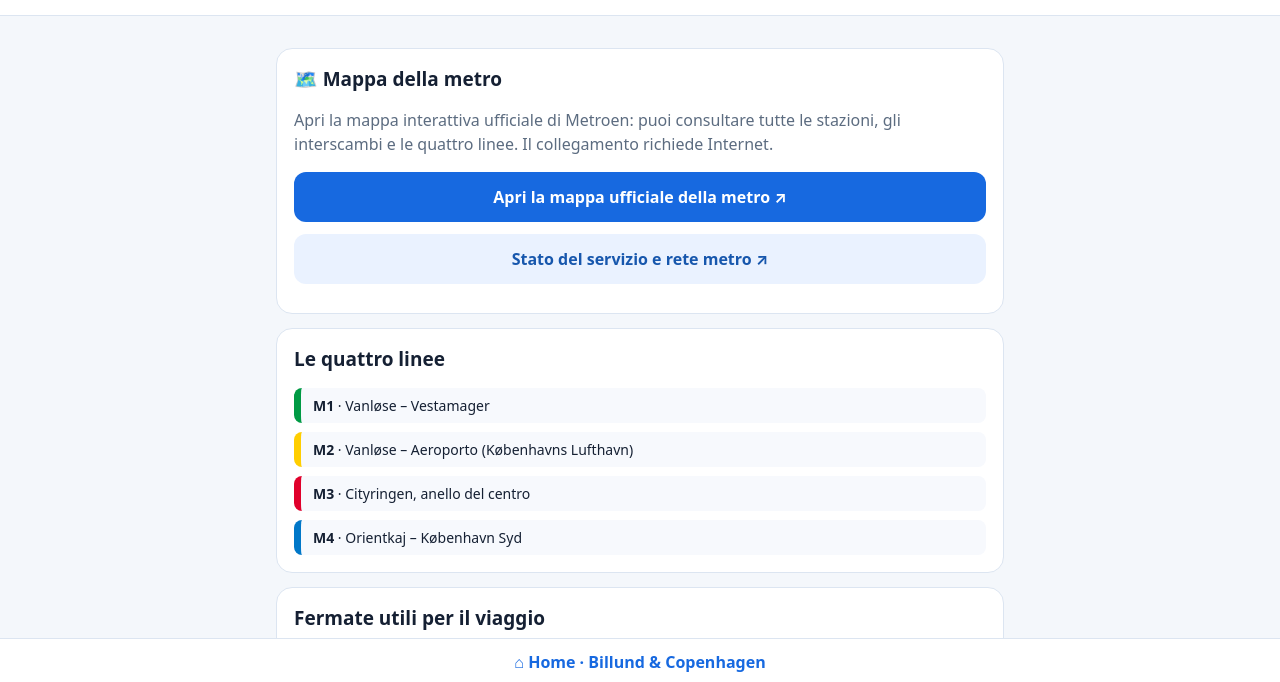
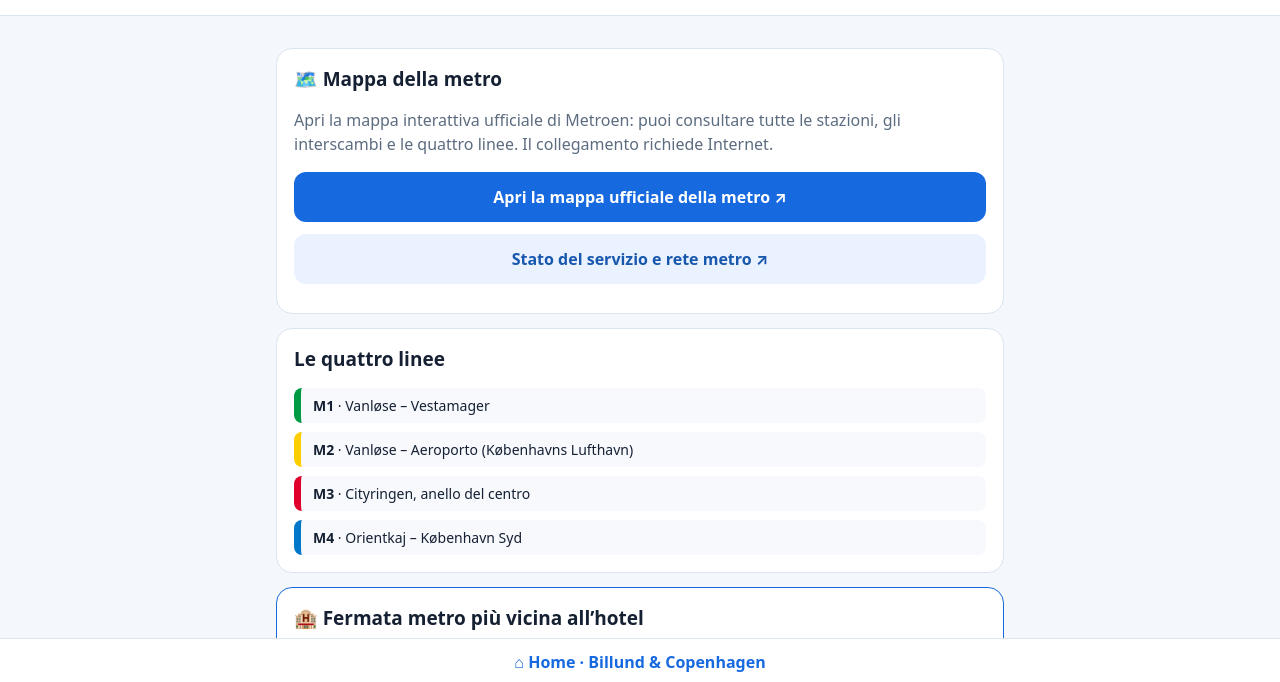
Before and after one commit to andreabusollo78/viaggi, a plain HTML site: page metro_copenaghen.html in a window 1280 px wide. Shown: the part 115-797 px from the top of the page. Drawn offline with Linux system fonts and the light colour scheme.

Commit message:
Highlight nearest metro station København H for MEININGER hotel

```diff
--- a/metro_copenaghen.html
+++ b/metro_copenaghen.html
@@ -4,4 +4,5 @@
 <header class="top"><a href="index.html" style="color:#1769e0;text-decoration:none">← Torna alla home</a><h1>🚇 Metro di Copenaghen</h1><div class="muted">Mappa ufficiale della rete · linee M1, M2, M3, M4</div></header>
 <main class="wrap"><section class="card"><h2 style="margin-top:0;font-size:19px">🗺️ Mappa della metro</h2><p class="muted">Apri la mappa interattiva ufficiale di Metroen: puoi consultare tutte le stazioni, gli interscambi e le quattro linee. Il collegamento richiede Internet.</p><a class="btn" href="https://m.dk/en/plan-your-trip/" target="_blank" rel="noopener noreferrer">Apri la mappa ufficiale della metro ↗</a><a class="btn secondary" href="https://m.dk/en/" target="_blank" rel="noopener noreferrer">Stato del servizio e rete metro ↗</a></section>
 <section class="card"><h2 style="margin-top:0;font-size:19px">Le quattro linee</h2><div class="lines"><div class="line m1"><strong>M1</strong> · Vanløse – Vestamager</div><div class="line m2"><strong>M2</strong> · Vanløse – Aeroporto (Københavns Lufthavn)</div><div class="line m3"><strong>M3</strong> · Cityringen, anello del centro</div><div class="line m4"><strong>M4</strong> · Orientkaj – København Syd</div></div></section>
+<section class="card" style="border-color:#1769e0"><h2 style="margin-top:0;font-size:19px">🏨 Fermata metro più vicina all’hotel</h2><p><b>København H (Stazione Centrale)</b> · linee <b>M3 e M4</b>.</p><p>È la fermata metro più comoda per il <b>MEININGER Hotel Copenhagen</b>, in <b>Colbjørnsensgade 5–11</b>, a pochi minuti a piedi.</p><a class="btn secondary" href="https://www.google.com/maps/dir/?api=1&origin=K%C3%B8benhavn+H+Metro+Station%2C+Copenhagen&destination=MEININGER+Hotel+Copenhagen%2C+Colbj%C3%B8rnsensgade+5-11%2C+Copenhagen&travelmode=walking" target="_blank" rel="noopener noreferrer">🚶 Percorso a piedi: metro → hotel ↗</a><p class="muted" style="font-size:12px">København H è anche la stazione ferroviaria centrale: segui le indicazioni per la metro M3/M4.</p></section>
 <section class="card"><h2 style="margin-top:0;font-size:19px">Fermate utili per il viaggio</h2><p><b>København H:</b> stazione centrale, comoda per l'hotel MEININGER e Tivoli (M3/M4).</p><p><b>Rådhuspladsen:</b> Municipio e accesso a Strøget (M3/M4).</p><p><b>Kongens Nytorv:</b> vicino a Nyhavn, interscambio M1/M2/M3/M4.</p><p><b>Nørreport:</b> comoda per Rundetårn, Rosenborg e Giardino Botanico (M1/M2).</p><p><b>Københavns Lufthavn:</b> aeroporto, capolinea M2.</p><p class="muted" style="font-size:12px">Fonte: Metroen, sito ufficiale. Per orari, eventuali interruzioni e percorsi consultare il sito ufficiale.</p></section></main><footer><a href="index.html">⌂ Home · Billund & Copenhagen</a></footer></body></html>
```
